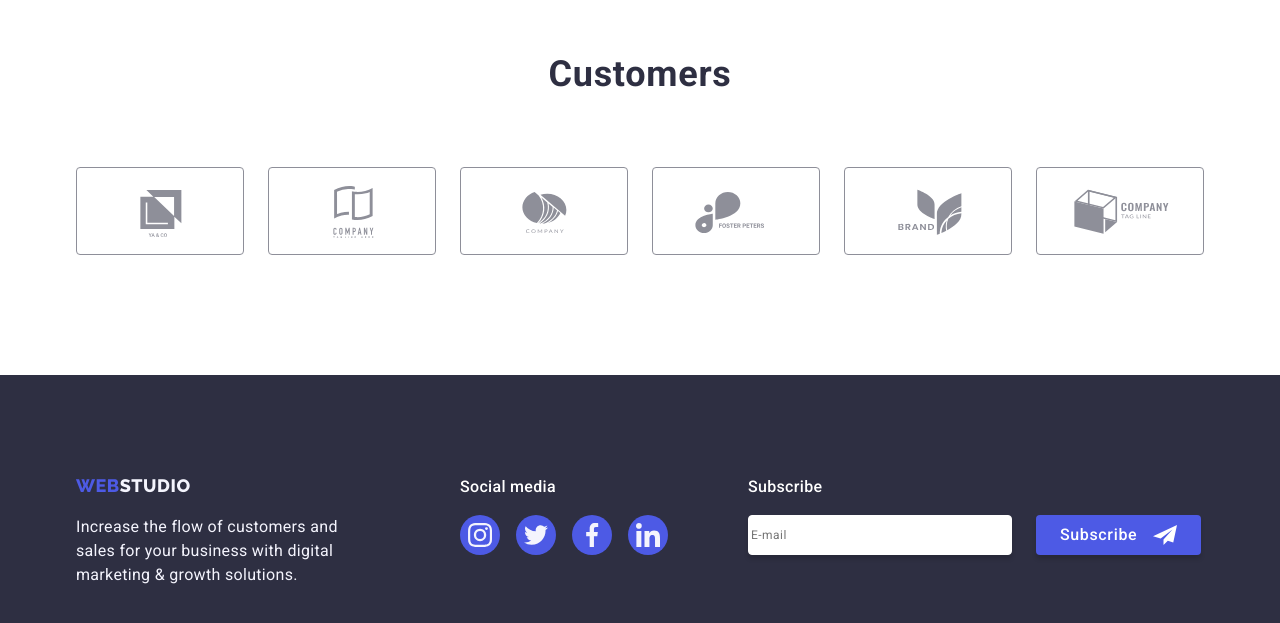
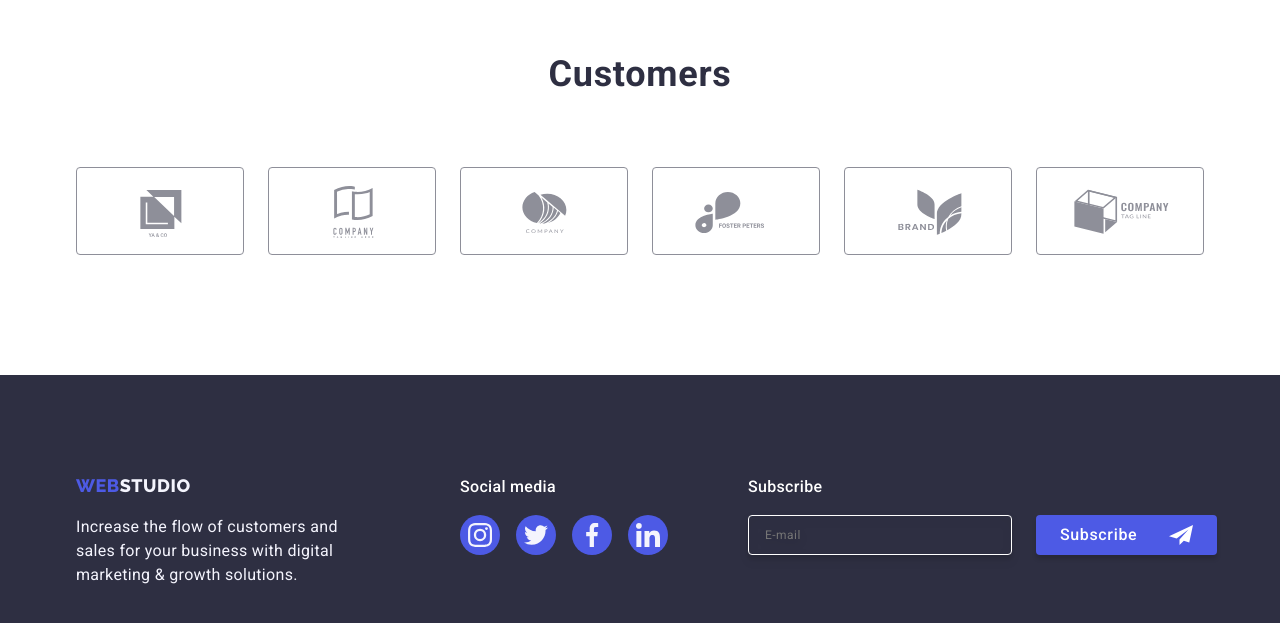
Before and after one commit to uflakey/goit-markup-hw-05, a plain HTML site: page index.html in a window 1280 px wide. Shown: the part 2538-3161 px from the top of the page. Drawn offline with nearby package versions, Linux system fonts and the light colour scheme.

Commit message:
hw-5start3

```diff
--- a/css/styles.css
+++ b/css/styles.css
@@ -541,22 +541,24 @@ button {
 }
 .subscribe-form {
   display: flex;
-  gap: 24;
+  gap: 24px;
 }
 .subscribe-form-label {
 }
 .subscribe-form-input {
   width: 264px;
   height: 40px;
-  margin-right: 24px;
+  padding-left: 16px;
   font-size: 12px;
   font-weight: 400;
-  line-height: 2;
+  line-height: 1.5;
   letter-spacing: 0.48px;
   color: var(--whit-title-col);
   border-radius: 4px;
   border: 1px solid var(--white, #fff);
   box-shadow: 0px 4px 4px 0px rgba(0, 0, 0, 0.15);
+  background-color: transparent;
+  filter: drop-shadow(0px 4px 4px rgba(0, 0, 0, 0.15));
 }
 .subscribe-form-btn {
   font-weight: 500;
@@ -577,6 +579,10 @@ button {
   border-radius: 4px;
   transition: background-color 250ms cubic-bezier(0.4, 0, 0.2, 1);
   box-shadow: 0px 4px 4px 0px rgba(0, 0, 0, 0.15);
+}
+
+.subscribe-btn-icon {
+  margin-left: 16px;
 }
 
 /*Section portfolio styles*/
--- a/index.html
+++ b/index.html
@@ -534,7 +534,7 @@
           <p class="subscribe-form-text">Subscribe</p>
           <form class="subscribe-form" name="subscribe_form">
             <label class="subscribe-form-label">
-            <input class="subscribe-form-input" type="email" name="subscribe_form_email" placeholder="E-mail"/>
+            <input class="subscribe-form-input" type="email" name="subscribe_form-email" placeholder="E-mail"/>
             </label>
             <button class="subscribe-form-btn" type="submit">Subscribe
               <svg class="subscribe-btn-icon" width="24" height="24">
```
